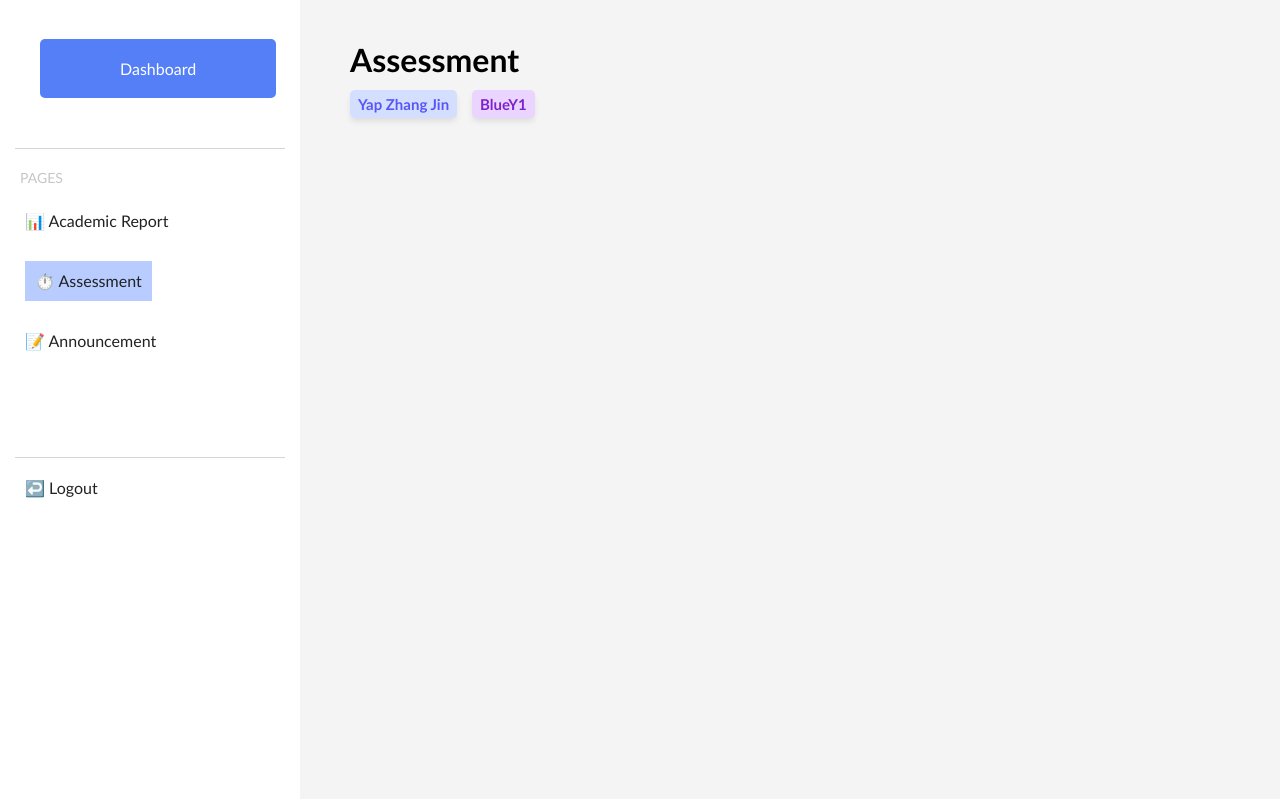
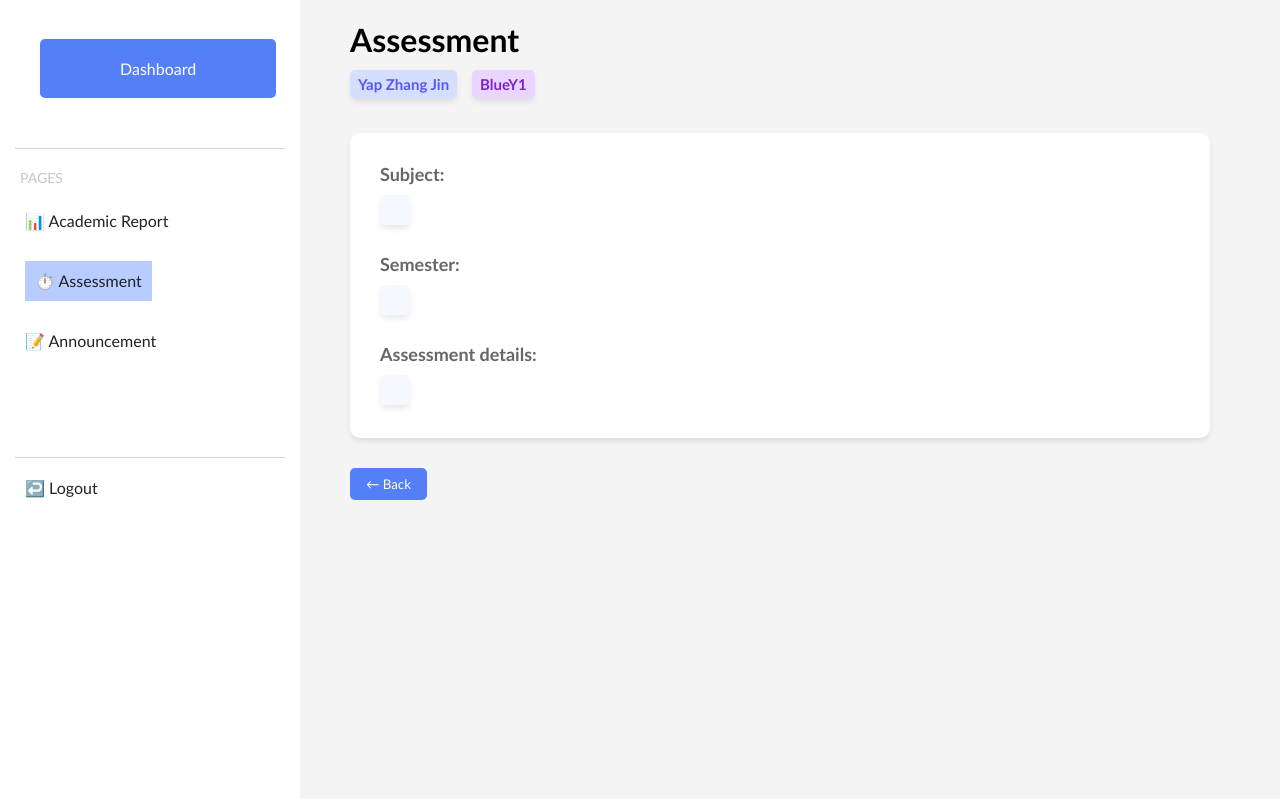
Before and after one commit to syuennl/kinderwise, a PHP site: the page made by KinderWise/view_assessment_details.php in a window 1280 px wide. Shown: the part 147-946 px from the top of the page. Run offline with PHP 8.4, Linux system fonts and the light colour scheme; data comes from the database, SQL or seed files in the repository; data that the repository does not hold is empty; grey boxes are pictures that could not be loaded.

Commit message:
Update view_assessment_details.php

```diff
--- a/KinderWise/view_assessment_details.php
+++ b/KinderWise/view_assessment_details.php
@@ -3,6 +3,7 @@ session_start();
 include("connection.php");
 
 $student_name = $_GET['student_name'];
+$assessment_id = $_GET['assessmentID'];
 
 $classQuery = "SELECT classCode FROM student WHERE name = ?";
 $classStmt = $conn->prepare($classQuery);
@@ -10,6 +11,13 @@ $classStmt->bind_param("s", $student_name);
 $classStmt->execute();
 $classResult = $classStmt->get_result();
 $studentClass = $classResult->fetch_assoc()['classCode'] ?? 'N/A';
+
+$assessmentQuery = "SELECT subjectName, semesterCode, description FROM assessment WHERE assessmentID = ?";
+$assessmentStmt = $conn->prepare($assessmentQuery);
+$assessmentStmt->bind_param("i", $assessment_id);
+$assessmentStmt->execute();
+$assessmentResult = $assessmentStmt->get_result();
+$assessment = $assessmentResult->fetch_assoc();
 ?>
 <!DOCTYPE html>
 <html lang="en">
@@ -154,7 +162,8 @@ $studentClass = $classResult->fetch_assoc()['classCode'] ?? 'N/A';
             flex-direction: column;
             align-items: flex-start;
             flex-grow: 1; /* Ensures centering within content area */
-            padding: 20px 50px;
+            height: auto;
+            margin-left: 50px;
         }
 
         .student-info {
@@ -183,6 +192,52 @@ $studentClass = $classResult->fetch_assoc()['classCode'] ?? 'N/A';
             padding: 5px 8px;
             border-radius: 5px;
             box-shadow: 0 4px 6px -1px rgb(0 0 0 / 0.1);
+        }
+
+        .assessment-details {
+            background: white;
+            padding: 30px;
+            border-radius: 10px;
+            width: 100%;
+            max-width: 800px;
+            text-align: left;
+            box-shadow: 0 4px 6px -1px rgb(0 0 0 / 0.1);
+        }
+
+        .detail-row {
+            flex-direction: column;
+            margin-bottom: 25px;
+        }
+
+        .detail-label {
+            margin-right: 20px;
+            margin-bottom: 10px;
+            font-weight: bold;
+            color: #666;
+            font-size: 18px;
+        }
+
+        .detail-content {
+            background-color:rgb(245, 248, 255);
+            padding: 15px;
+            border-radius: 5px;
+            box-shadow: 0 4px 6px -1px rgb(0 0 0 / 0.1);
+            display: inline-block;
+        }
+
+        .back-button {
+            background-color: #557FF7;
+            color: white;
+            border: none;
+            padding: 8px 16px;
+            border-radius: 5px;
+            cursor: pointer;
+            margin-top: 30px;
+            font-family: Trebuchet MS, sans-serif;
+        }
+
+        .back-button:hover {
+            background-color: #3b5fc9;
         }
     </style>
 </head>
@@ -231,6 +286,24 @@ $studentClass = $classResult->fetch_assoc()['classCode'] ?? 'N/A';
                 <h3 class="student-name"><?php echo $student_name; ?></h3>
                 <span class="student-class"><?php echo htmlspecialchars($studentClass); ?></span>
             </div>
+
+            <div class="assessment-details">
+                <div class="detail-row">
+                    <div class="detail-label">Subject:</div>
+                    <div class="detail-content"><?php echo htmlspecialchars($assessment['subjectName']); ?></div>
+                </div>
+
+                <div class="detail-row">
+                    <div class="detail-label">Semester:</div>
+                    <div class="detail-content"><?php echo htmlspecialchars($assessment['semesterCode']); ?></div>
+                </div>
+
+                <div class="detail-label">Assessment details:</div>
+                <div class="detail-content"><?php echo nl2br(htmlspecialchars($assessment['description'])); ?></div>
+            </div>
+
+            <button class="back-button" onclick="window.location.href='view_assessment.php?student_name=<?php echo urlencode($student_name); ?>'">← Back</button>
+
         </div>
     </div>
 </body>
```
